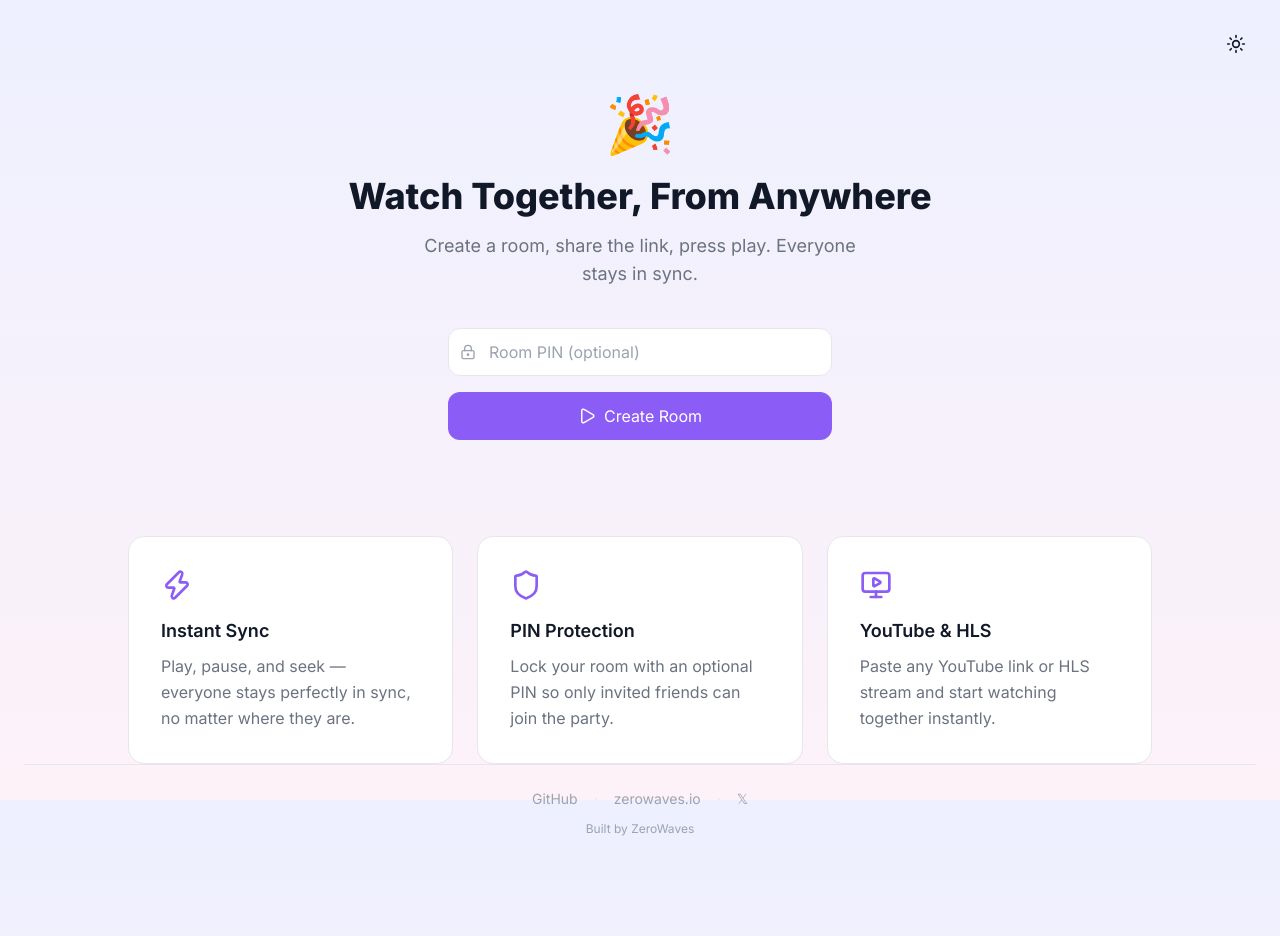
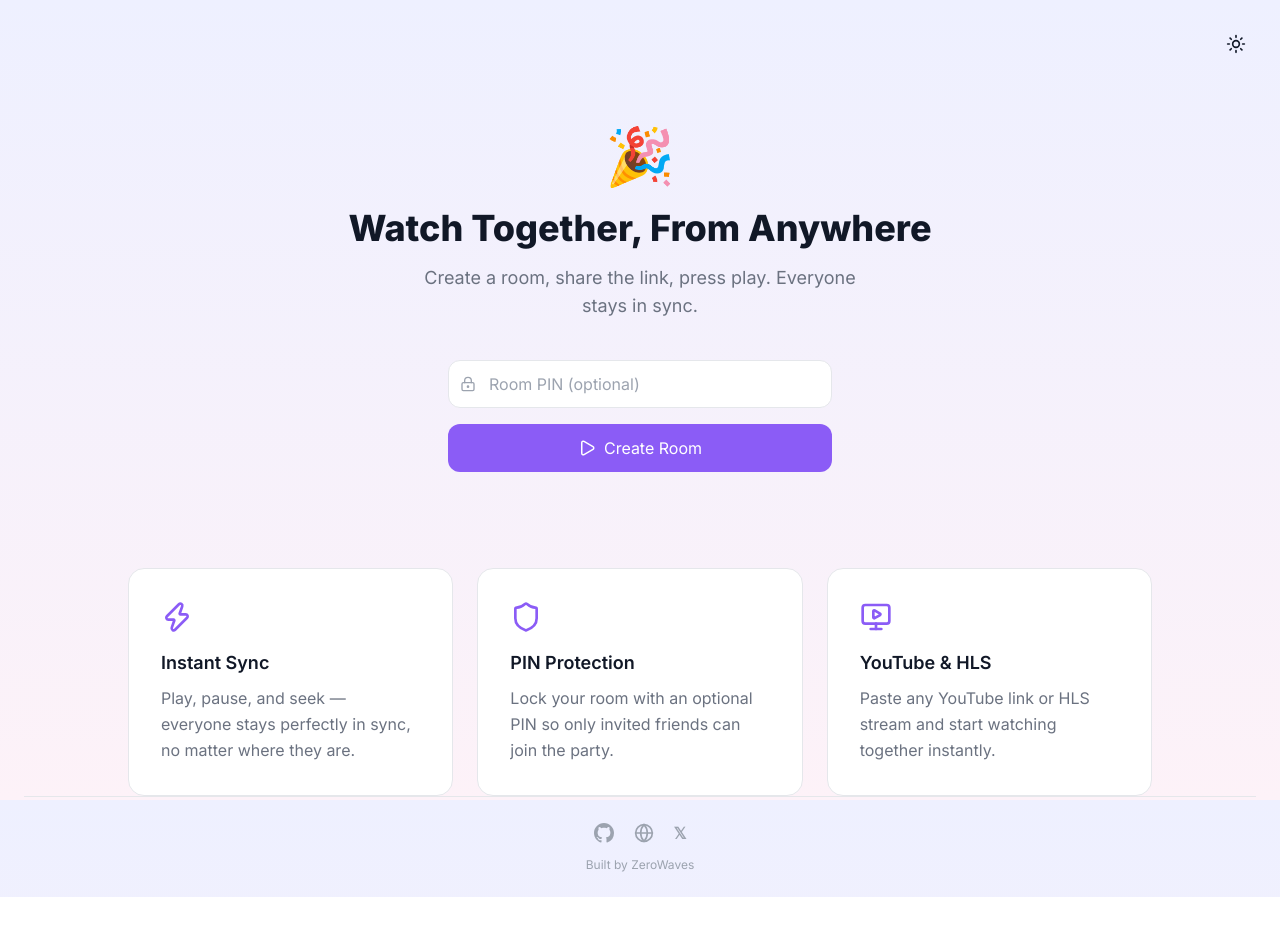
Before and after one commit to Zer0Wav3s/watchparty, a Next.js app: page / in a window 1280 px wide. Shown: the top 936 px of the page. After the commit the page ends 897 px from the top, so only its background shows below. Built offline with nearby package versions, Linux system fonts and the light colour scheme.

Commit message:
fix: footer pinned to bottom, use icons for GitHub/website links

```diff
--- a/app/page.tsx
+++ b/app/page.tsx
@@ -83,7 +83,7 @@
       initial={{ opacity: 0 }}
       animate={{ opacity: 1 }}
       transition={{ duration: 0.3, ease: "easeOut" }}
-      className="relative flex min-h-dvh flex-col items-center justify-center px-6 py-16 md:py-24"
+      className="relative flex min-h-dvh flex-col items-center px-6 pt-24 pb-0 md:pt-32"
     >
       {/* Theme toggle — fixed top-right */}
       <div className="fixed top-6 right-6 z-50">
--- a/components/Footer.tsx
+++ b/components/Footer.tsx
@@ -1,31 +1,47 @@
+import { Globe } from "lucide-react";
+
+function GitHubIcon({ className }: { className?: string }) {
+  return (
+    <svg
+      className={className}
+      viewBox="0 0 24 24"
+      fill="currentColor"
+      xmlns="http://www.w3.org/2000/svg"
+    >
+      <path d="M12 0C5.37 0 0 5.37 0 12c0 5.31 3.435 9.795 8.205 11.385.6.105.825-.255.825-.57 0-.285-.015-1.23-.015-2.235-3.015.555-3.795-.735-4.035-1.41-.135-.345-.72-1.41-1.23-1.695-.42-.225-1.02-.78-.015-.795.945-.015 1.62.87 1.845 1.23 1.08 1.815 2.805 1.305 3.495.99.105-.78.42-1.305.765-1.605-2.67-.3-5.46-1.335-5.46-5.925 0-1.305.465-2.385 1.23-3.225-.12-.3-.54-1.53.12-3.18 0 0 1.005-.315 3.3 1.23.96-.27 1.98-.405 3-.405s2.04.135 3 .405c2.295-1.56 3.3-1.23 3.3-1.23.66 1.65.24 2.88.12 3.18.765.84 1.23 1.905 1.23 3.225 0 4.605-2.805 5.625-5.475 5.925.435.375.81 1.095.81 2.22 0 1.605-.015 2.895-.015 3.3 0 .315.225.69.825.57A12.02 12.02 0 0 0 24 12c0-6.63-5.37-12-12-12Z" />
+    </svg>
+  );
+}
+
 export function Footer() {
   return (
     <footer className="mt-auto w-full border-t border-[var(--border)] py-6">
       <div className="flex flex-col items-center gap-3 text-sm text-[var(--text-muted)]">
-        <div className="flex items-center gap-4">
+        <div className="flex items-center gap-5">
           <a
             href="https://github.com/Zer0Wav3s"
             target="_blank"
             rel="noopener noreferrer"
             className="cursor-pointer transition-colors hover:text-[var(--text-primary)]"
+            aria-label="GitHub"
           >
-            GitHub
+            <GitHubIcon className="h-5 w-5" />
           </a>
-          <span className="text-[var(--border)]">·</span>
           <a
             href="https://zerowaves.io"
             target="_blank"
             rel="noopener noreferrer"
             className="cursor-pointer transition-colors hover:text-[var(--text-primary)]"
+            aria-label="Website"
           >
-            zerowaves.io
+            <Globe className="h-5 w-5" />
           </a>
-          <span className="text-[var(--border)]">·</span>
           <a
             href="https://x.com/Zer0Wav3s"
             target="_blank"
             rel="noopener noreferrer"
-            className="cursor-pointer transition-colors hover:text-[var(--text-primary)]"
+            className="cursor-pointer text-base font-bold transition-colors hover:text-[var(--text-primary)]"
+            aria-label="X"
           >
             𝕏
           </a>
```
